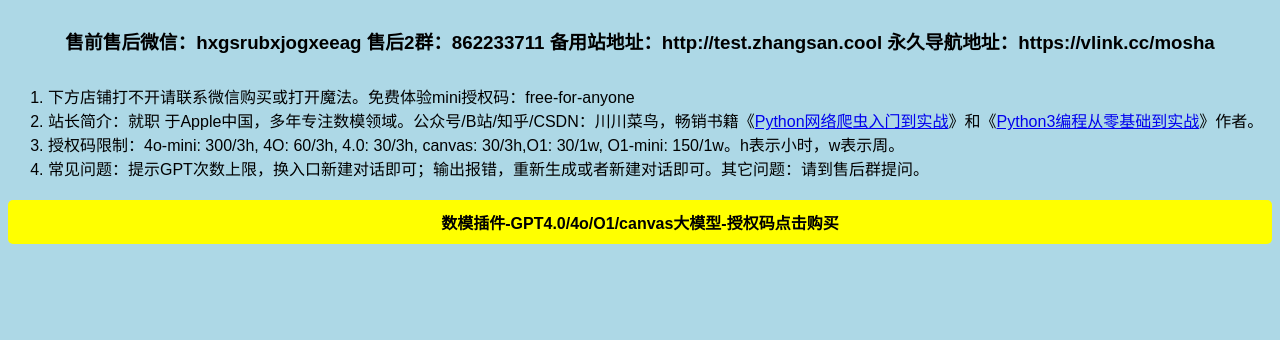
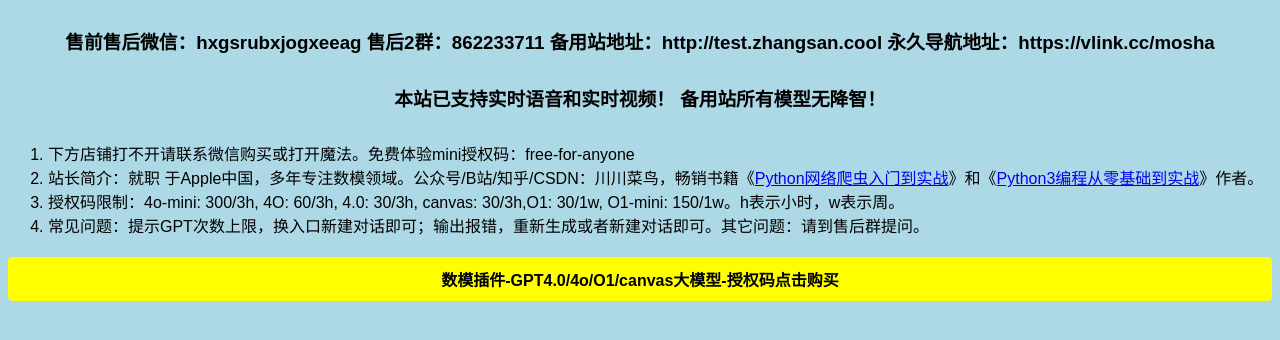
Before and after one commit to sfvsfv/chatgpt-share, a plain HTML site: page index.html in a window 1280 px wide. Shown: the part 70-410 px from the top of the page. Drawn offline with Linux system fonts and the light colour scheme.

Commit message:
Update index.html

```diff
--- a/index.html
+++ b/index.html
@@ -40,9 +40,9 @@
     <h1>ChatG PT中国区代理官方站点（状态：全网唯一不降智，推荐使用备用站）</h1>
 
     <h3>售前售后微信：hxgsrubxjogxeeag 售后2群：862233711 备用站地址：http://test.zhangsan.cool  永久导航地址：https://vlink.cc/mosha</h3>
-
+      <h3>   本站已支持实时语音和实时视频！ 备用站所有模型无降智！</h3>
     <ol>
-        <li>下方店铺打不开请联系微信购买或打开魔法。免费体验mini授权码：free-for-anyone </li>
+        <li>下方店铺打不开请联系微信购买或打开魔法。免费体验mini授权码：free-for-anyone  </li>
         <li>站长简介：就职 于Apple中国，多年专注数模领域。公众号/B站/知乎/CSDN：川川菜鸟，畅销书籍《<a href="https://item.jd.com/14049708.html">Python网络爬虫入门到实战</a>》和《<a href="https://3.cn/1XjUJt-m">Python3编程从零基础到实战</a>》作者。</li>
         <li>授权码限制：4o-mini: 300/3h, 4O: 60/3h, 4.0: 30/3h, canvas: 30/3h,O1: 30/1w, O1-mini: 150/1w。h表示小时，w表示周。</a></li>
         <li>常见问题：提示GPT次数上限，换入口新建对话即可；输出报错，重新生成或者新建对话即可。其它问题：请到售后群提问。 </li>
```
